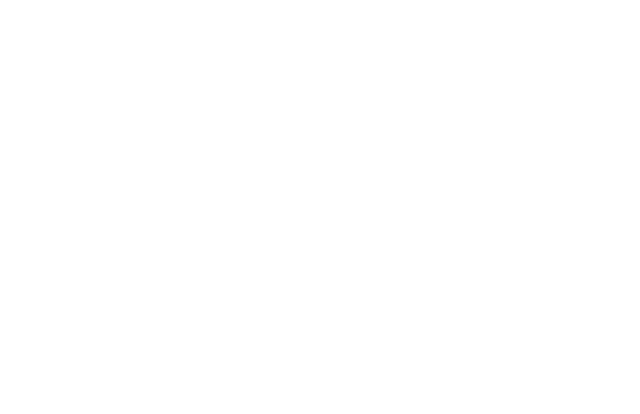
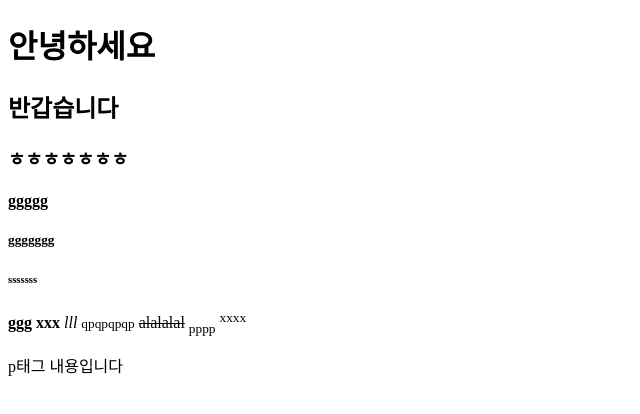
Before and after one commit to Namyunha/icia_class, a plain HTML site: page 01_hello.html in a window 1280 px wide. Shown: the whole page, without its empty margins (0-640 px from the left). Drawn offline with Linux system fonts and the light colour scheme.

Commit message:
커밋테스트

```diff
--- a/01_hello.html
+++ b/01_hello.html
@@ -6,5 +6,20 @@
     <meta name="viewport" content="width=device-width, initial-scale=1.0" />
     <title>hello</title>
   </head>
-  <body></body>
+  <body>
+    <h1>안녕하세요</h1>
+    <h2>반갑습니다</h2>
+    <h3>ㅎㅎㅎㅎㅎㅎㅎ</h3>
+    <h4>ggggg</h4>
+    <h5>ggggggg</h5>
+    <h6>sssssss</h6>
+    <b>ggg</b>
+    <strong>xxx</strong>
+    <i>lll</i>
+    <small>qpqpqpqp</small>
+    <del>alalalal</del>
+    <sub>pppp</sub>
+    <sup>xxxx</sup>
+    <p>p태그 내용입니다</p>
+  </body>
 </html>
```
